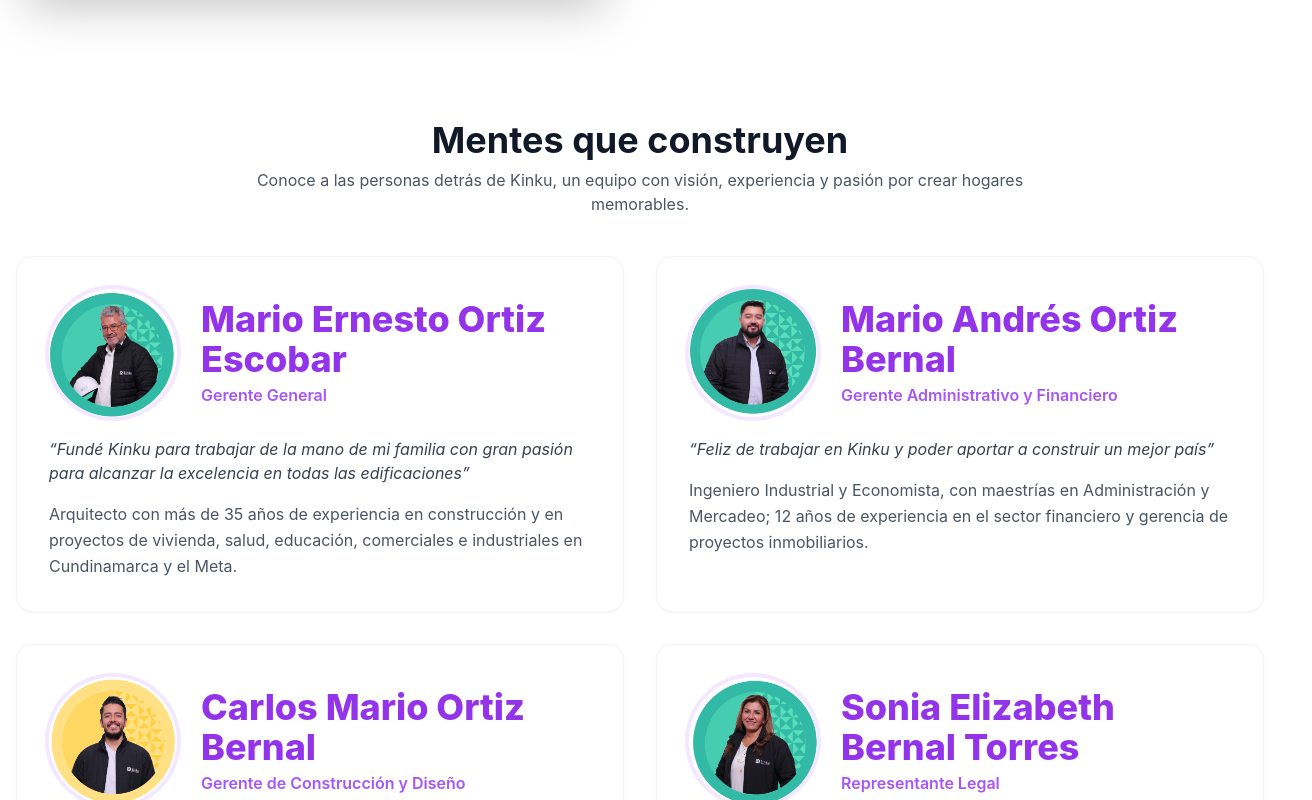
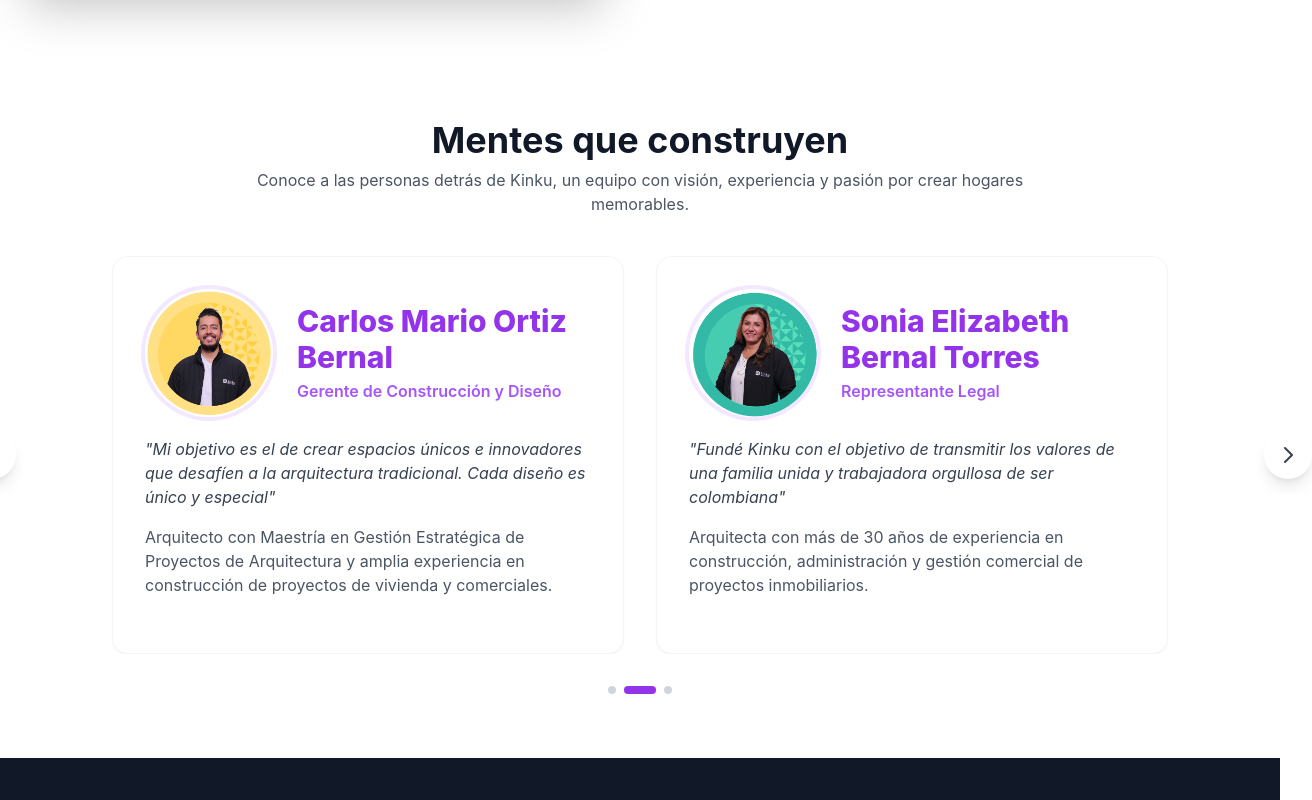
Before and after one commit to tauronro/Frotend-Kinku, a React (Vite) app: page /nosotros in a window 1280 px wide. Shown: the part 1320-2120 px from the top of the page, 1312 px wide, since content can reach past the window. Built offline with nearby package versions, Linux system fonts and the light colour scheme.

Commit message:
Update TeamMinds component to implement a responsive carousel for team member display, enhancing user experience. Modify AboutExpertise component to reflect updated experience count and adjust layout. Replace Osaka project image link for improved accessibility and update contact email for accuracy.

```diff
--- a/src/components/about/AboutExpertise.tsx
+++ b/src/components/about/AboutExpertise.tsx
@@ -21,8 +21,8 @@
           </div>
 
           {/* Right: Experience block */}
-          <div className="grid sm:grid-cols-[auto,1fr] gap-6 items-center">
-            <div className="text-accent-500 font-extrabold text-6xl leading-none">25</div>
+          <div className="grid sm:grid-cols-[auto,1fr] gap-6 items-start">
+            <div className="text-accent-500 font-extrabold text-6xl leading-none pt-1">10</div>
             <div>
               <div className="flex items-center gap-3">
                 <span className="uppercase tracking-widest text-sm text-gray-700">Años de</span>
--- a/src/components/about/TeamMinds.tsx
+++ b/src/components/about/TeamMinds.tsx
@@ -1,3 +1,5 @@
+import { useState, useEffect, useRef, useMemo } from 'react'
+
 type TeamMember = {
   id: number
   name: string
@@ -7,15 +9,14 @@
   bio: string
 }
 
-export const TeamMinds = () => {
 const team: TeamMember[] = [
   {
     id: 1,
     name: 'Mario Ernesto Ortiz Escobar',
-      role: 'Gerente General',
+    role: 'Gerente de Proyectos',
     img: '/profiles/ADMINISTRATIVO-Arq.Ma Ernesto-06.png',
     phrase:
-        '“Fundé Kinku para trabajar de la mano de mi familia con gran pasión para alcanzar la excelencia en todas las edificaciones”',
+      '"Fundé Kinku para trabajar de la mano de mi familia con gran pasión para alcanzar la excelencia en todas las edificaciones"',
     bio:
       'Arquitecto con más de 35 años de experiencia en construcción y en proyectos de vivienda, salud, educación, comerciales e industriales en Cundinamarca y el Meta.',
   },
@@ -24,7 +25,7 @@
     name: 'Mario Andrés Ortiz Bernal',
     role: 'Gerente Administrativo y Financiero',
     img: '/profiles/ADMINISTRATIVO-Ing.Ma Andres-01.png',
-      phrase: '“Feliz de trabajar en Kinku y poder aportar a construir un mejor país”',
+    phrase: '"Feliz de trabajar en Kinku y poder aportar a construir un mejor país"',
     bio:
       'Ingeniero Industrial y Economista, con maestrías en Administración y Mercadeo; 12 años de experiencia en el sector financiero y gerencia de proyectos inmobiliarios.',
   },
@@ -34,7 +35,7 @@
     role: 'Gerente de Construcción y Diseño',
     img: '/profiles/Arq,Carlos Mario Ortiz.png',
     phrase:
-        '“Mi objetivo es el de crear espacios únicos e innovadores que desafíen a la arquitectura tradicional. Cada diseño es único y especial”',
+      '"Mi objetivo es el de crear espacios únicos e innovadores que desafíen a la arquitectura tradicional. Cada diseño es único y especial"',
     bio:
       'Arquitecto con Maestría en Gestión Estratégica de Proyectos de Arquitectura y amplia experiencia en construcción de proyectos de vivienda y comerciales.',
   },
@@ -44,35 +45,138 @@
     role: 'Representante Legal',
     img: '/profiles/ADMINISTRATIVO-Arq.Sonia-05.png',
     phrase:
-        '“Fundé Kinku con el objetivo de transmitir los valores de una familia unida y trabajadora orgullosa de ser colombiana”',
+      '"Fundé Kinku con el objetivo de transmitir los valores de una familia unida y trabajadora orgullosa de ser colombiana"',
     bio:
       'Arquitecta con más de 30 años de experiencia en construcción, administración y gestión comercial de proyectos inmobiliarios.',
   },
   {
     id: 5,
     name: 'María Alejandra Ortiz Bernal',
-      role: 'Residente Administrativa',
+    role: 'Directora de Sostenibilidad e Innovación ',
     img: '/profiles/Maria Alejandra Ortiz.png',
     phrase:
-        '“Feliz de ver el crecimiento de la empresa familiar la cual, busca marcar la diferencia en los hogares de la sociedad”',
+      '"Feliz de ver el crecimiento de la empresa familiar la cual, busca marcar la diferencia en los hogares de la sociedad"',
     bio:
       'Ingeniera Civil y Ambiental con experiencia en el sector de la construcción.',
   },
 ]
+
+export const TeamMinds = () => {
+  const [currentIndex, setCurrentIndex] = useState(0)
+  const [visibleCount, setVisibleCount] = useState(1)
+  const autoplayIntervalRef = useRef<number | null>(null)
+
+  useEffect(() => {
+    const updateVisibleCount = () => {
+      if (window.innerWidth >= 1024) {
+        setVisibleCount(2)
+      } else {
+        setVisibleCount(1)
+      }
+    }
+
+    updateVisibleCount()
+    window.addEventListener('resize', updateVisibleCount)
+    return () => window.removeEventListener('resize', updateVisibleCount)
+  }, [])
+
+  // Resetear índice cuando cambia visibleCount
+  useEffect(() => {
+    setCurrentIndex(0)
+  }, [visibleCount])
+
+  // Calcular slides según el número visible usando useMemo
+  const slides = useMemo(() => {
+    const slidesArray: TeamMember[][] = []
+    for (let i = 0; i < team.length; i += visibleCount) {
+      const slide = team.slice(i, i + visibleCount)
+      if (slide.length > 0) {
+        slidesArray.push(slide)
+      }
+    }
+    return slidesArray
+  }, [visibleCount])
+
+  const maxIndex = Math.max(0, slides.length - 1)
+  const safeIndex = currentIndex > maxIndex ? 0 : currentIndex
+
+  useEffect(() => {
+    if (slides.length === 0) return
+
+    autoplayIntervalRef.current = window.setInterval(() => {
+      setCurrentIndex((prev) => {
+        const newIndex = (prev + 1) % slides.length
+        return newIndex
+      })
+    }, 5000)
+
+    return () => {
+      if (autoplayIntervalRef.current) {
+        window.clearInterval(autoplayIntervalRef.current)
+      }
+    }
+  }, [slides.length])
+
+  const nextSlide = () => {
+    setCurrentIndex((prev) => (prev + 1) % slides.length)
+    // Reiniciar autoplay después de navegación manual
+    if (autoplayIntervalRef.current) {
+      window.clearInterval(autoplayIntervalRef.current)
+    }
+    autoplayIntervalRef.current = window.setInterval(() => {
+      setCurrentIndex((prev) => (prev + 1) % slides.length)
+    }, 5000)
+  }
+
+  const prevSlide = () => {
+    setCurrentIndex((prev) => (prev - 1 + slides.length) % slides.length)
+    // Reiniciar autoplay después de navegación manual
+    if (autoplayIntervalRef.current) {
+      window.clearInterval(autoplayIntervalRef.current)
+    }
+    autoplayIntervalRef.current = window.setInterval(() => {
+      setCurrentIndex((prev) => (prev + 1) % slides.length)
+    }, 5000)
+  }
+
+  const goToSlide = (index: number) => {
+    if (index >= 0 && index < slides.length) {
+      setCurrentIndex(index)
+      // Reiniciar autoplay después de navegación manual
+      if (autoplayIntervalRef.current) {
+        window.clearInterval(autoplayIntervalRef.current)
+      }
+      autoplayIntervalRef.current = window.setInterval(() => {
+        setCurrentIndex((prev) => (prev + 1) % slides.length)
+      }, 5000)
+    }
+  }
 
   return (
     <section className="section-padding bg-white">
       <div className="container">
         <div className="text-center mb-10">
           <h2 className="text-3xl md:text-4xl font-bold text-gray-900">Mentes que construyen</h2>
-          <p className="mt-2 text-gray-600 max-w-3xl mx-auto">Conoce a las personas detrás de Kinku, un equipo con visión, experiencia y pasión por crear hogares memorables.</p>
+          <p className="mt-2 text-gray-600 max-w-3xl mx-auto">
+            Conoce a las personas detrás de Kinku, un equipo con visión, experiencia y pasión por crear hogares memorables.
+          </p>
         </div>
 
-        <div className="grid grid-cols-1 lg:grid-cols-2 gap-8">
-          {team.map((member) => (
+        {/* Carrusel */}
+        <div className="relative max-w-7xl mx-auto">
+          <div className="overflow-hidden rounded-2xl">
+            <div
+              className="flex transition-transform duration-500 ease-in-out"
+              style={{
+                transform: `translateX(-${safeIndex * 100}%)`,
+              }}
+            >
+              {slides.map((slide, slideIndex) => (
+                <div key={slideIndex} className="min-w-full flex justify-center items-stretch gap-6 md:gap-8 px-4">
+                  {slide.map((member) => (
                     <article
                       key={member.id}
-              className="bg-white rounded-2xl overflow-hidden border border-gray-100 shadow-sm hover:shadow-lg transition-shadow duration-300 w-full"
+                      className="flex-1 bg-white rounded-2xl overflow-hidden border border-gray-100 shadow-sm hover:shadow-lg transition-shadow duration-300 max-w-lg"
                     >
                       {/* Header alineado: avatar + nombre/rol */}
                       <div className="p-6 md:p-8">
@@ -85,25 +189,65 @@
                             />
                           </div>
                           <div>
-                    <h3 className="text-3xl md:text-4xl font-extrabold leading-tight text-purple-600">
+                            <h3 className="text-2xl md:text-3xl font-extrabold leading-tight text-purple-600">
                               {member.name}
                             </h3>
-                    <p className="text-purple-500 font-semibold mt-1">{member.role}</p>
+                            <p className="text-purple-500 font-semibold mt-1 text-sm md:text-base">{member.role}</p>
                           </div>
                         </div>
 
                         {/* Frase y bio */}
-                <p className="text-gray-700 italic mt-5">{member.phrase}</p>
-                <p className="text-gray-600 mt-4 leading-relaxed">{member.bio}</p>
+                        <p className="text-gray-700 italic mt-5 text-sm md:text-base">{member.phrase}</p>
+                        <p className="text-gray-600 mt-4 leading-relaxed text-sm md:text-base">{member.bio}</p>
                       </div>
-
-              {/* Imagen decorativa inferior (opcional para dar aire visual) */}
-              {/* <div className="w-full h-48 overflow-hidden">
-                <img src={member.img} alt={member.name} className="w-full h-full object-cover opacity-90" />
-              </div> */}
                     </article>
                   ))}
                 </div>
+              ))}
+            </div>
+          </div>
+
+          {/* Botones de navegación */}
+          {slides.length > 1 && (
+            <>
+              <button
+                onClick={prevSlide}
+                className="absolute left-0 top-1/2 -translate-y-1/2 -translate-x-4 md:-translate-x-12 w-10 h-10 md:w-12 md:h-12 rounded-full bg-white shadow-lg hover:bg-gray-50 flex items-center justify-center transition-colors z-10"
+                aria-label="Anterior"
+              >
+                <svg className="w-5 h-5 md:w-6 md:h-6 text-gray-700" fill="none" stroke="currentColor" viewBox="0 0 24 24">
+                  <path strokeLinecap="round" strokeLinejoin="round" strokeWidth="2" d="M15 19l-7-7 7-7"></path>
+                </svg>
+              </button>
+
+              <button
+                onClick={nextSlide}
+                className="absolute right-0 top-1/2 -translate-y-1/2 translate-x-4 md:translate-x-12 w-10 h-10 md:w-12 md:h-12 rounded-full bg-white shadow-lg hover:bg-gray-50 flex items-center justify-center transition-colors z-10"
+                aria-label="Siguiente"
+              >
+                <svg className="w-5 h-5 md:w-6 md:h-6 text-gray-700" fill="none" stroke="currentColor" viewBox="0 0 24 24">
+                  <path strokeLinecap="round" strokeLinejoin="round" strokeWidth="2" d="M9 5l7 7-7 7"></path>
+                </svg>
+              </button>
+            </>
+          )}
+        </div>
+
+        {/* Indicadores */}
+        {slides.length > 1 && (
+          <div className="flex justify-center gap-2 mt-8">
+            {slides.map((_, index) => (
+              <button
+                key={index}
+                onClick={() => goToSlide(index)}
+                className={`h-2 rounded-full transition-all ${
+                  index === safeIndex ? 'w-8 bg-purple-600' : 'w-2 bg-gray-300 hover:bg-gray-400'
+                }`}
+                aria-label={`Ir a slide ${index + 1}`}
+              />
+            ))}
+          </div>
+        )}
       </div>
     </section>
   )
--- a/src/components/home/ProjectsGrid.tsx
+++ b/src/components/home/ProjectsGrid.tsx
@@ -60,7 +60,7 @@
     {
       id: 1,
       name: 'Proyecto Osaka',
-      image: 'https://drive.google.com/file/d/1AbSTx265YL0ZGXc8RPds1RbYdKWHQ2ix/view?usp=drive_link',
+      image: 'https://drive.google.com/file/d/1GDlngx8NjmqdNmMilsX_KSush0w1O6qY/view?usp=sharing',
       address: 'Calle 59 #17-43, Bogotá',
       description: 'Apartaestudios funcionales y modernos en ubicación estratégica.',
       href: '/proyecto-osaka',
--- a/src/components/projects/ProjectDetail.tsx
+++ b/src/components/projects/ProjectDetail.tsx
@@ -483,7 +483,7 @@
                   )}
                   {/* CTA inferior: WhatsApp (barra completa) */}
                   <a
-                    href={`https://wa.me/573013242681?text=${encodeURIComponent(
+                    href={`https://wa.me/573245179218?text=${encodeURIComponent(
                       `Hola Kinku, estoy interesado en ${project.title} – ${type.name}. ¿Me brindan más información?`
                     )}`}
                     target="_blank"
--- a/src/components/sostenibilidad/DocumentosInteresSection.tsx
+++ b/src/components/sostenibilidad/DocumentosInteresSection.tsx
@@ -13,14 +13,14 @@
   const docs: DocItem[] = [
     {
       id: 1,
-      title: 'Certificado de Sostenibilidad – Kinku (PDF)',
+      title: 'Pre-Certificado – Kioto (PDF)',
       thumb: '/sostenibilidad/beautiful-skyscraper-with-architecture-building-around-city-2-scaled-e1738357875144-2048x1024.webp',
       src: 'https://drive.google.com/file/d/1ednCM7eomDL8prp20SSQAEkmbybnzSd5/preview',
       size: 'PDF'
     },
     {
       id: 2,
-      title: 'Certificación / Documento de Cumplimiento Ambiental (PDF)',
+      title: 'Pre-Certificación – Pekin (PDF)',
       thumb: '/sostenibilidad/cityscape-wuxi-scaled-r0u2c4e5bti5avhr432g36l2tlztrl2nvhdoo02ao.webp',
       src: 'https://drive.google.com/file/d/1HqRfvIDRWKa_CMvk2TWeIyTX9jVVQ5_A/preview',
       size: 'PDF'
--- a/src/data/projects.ts
+++ b/src/data/projects.ts
@@ -53,7 +53,7 @@
     project: {
       description: 'Ubicado estratégicamente en el sector de la Castellana, Kioto brinda a sus familias distinción, centralidad y calidad de vida. Con 5 pisos habitables, este proyecto combina diseño contemporáneo, acabados de primera calidad y ubicación estratégica. Pensado para quienes buscan comodidad, estilo y excelente conectividad, con espacios eficientes y amenidades que elevan la experiencia de vivir.',
       location: {
-        address: 'Calle 93 # 47ª – 25, Bogotá',
+        address: 'Cra. 48 #91-98, Bogotá',
         neighborhood: 'La Castellana',
       },
     },
@@ -159,6 +159,7 @@
         },
         description: 'Apartamento compacto con diseño eficiente, ideal para jóvenes profesionales y estudiantes.',
         images: ['/img/imagen-medio-kunku.webp'],
+        price: 234050000,
         features: [
           '1 habitación',
           '1 baño',
@@ -204,7 +205,7 @@
     project: {
       description: 'Ubicado en el exclusivo sector de Ciudad Jardín Norte, este proyecto ofreció apartamentos entre 70 m² y 91 m², con 2 o 3 habitaciones, diseño único y acabados modernos. Todas las unidades han sido entregadas exitosamente y actualmente no hay disponibilidad vigente.',
       location: {
-        address: 'Ciudad Jardín Norte, Bogotá',
+        address: 'Carrera 58 B #129 A – 23, Bogotá',
         neighborhood: 'Ciudad Jardín Norte',
       },
     },
--- a/src/pages/Contact.tsx
+++ b/src/pages/Contact.tsx
@@ -63,7 +63,7 @@
                   </div>
                   <div>
                     <h3 className="font-semibold text-gray-900">Email</h3>
-                    <p className="text-gray-600">info@kinku.co</p>
+                    <p className="text-gray-600">info@kinku.com.co</p>
                   </div>
                 </div>
 
```
Also changed, not shown: src/pages/Projects.tsx (+7 -5 lines). Lines whose indentation alone changed are shown as unchanged.
